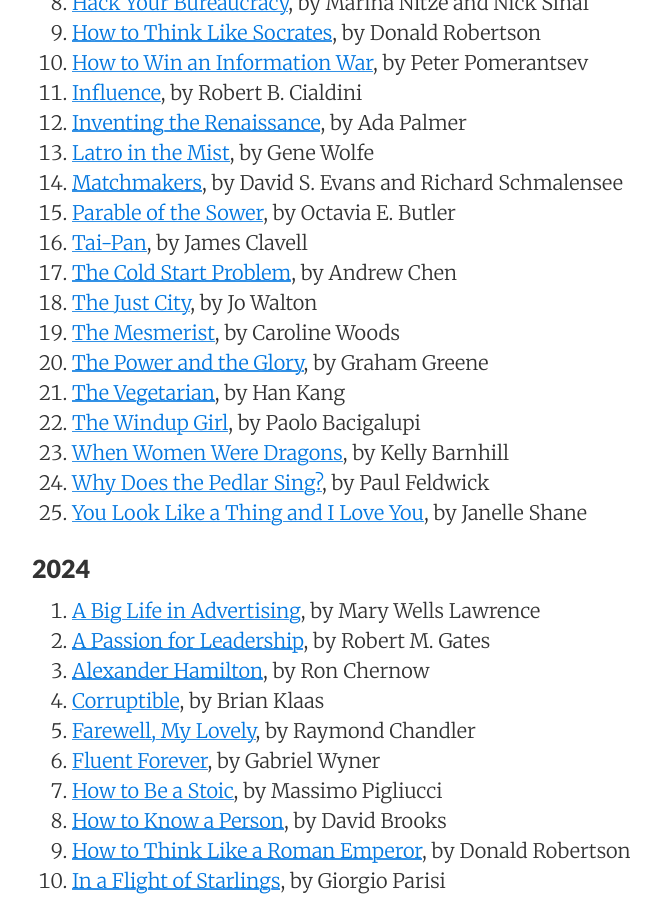
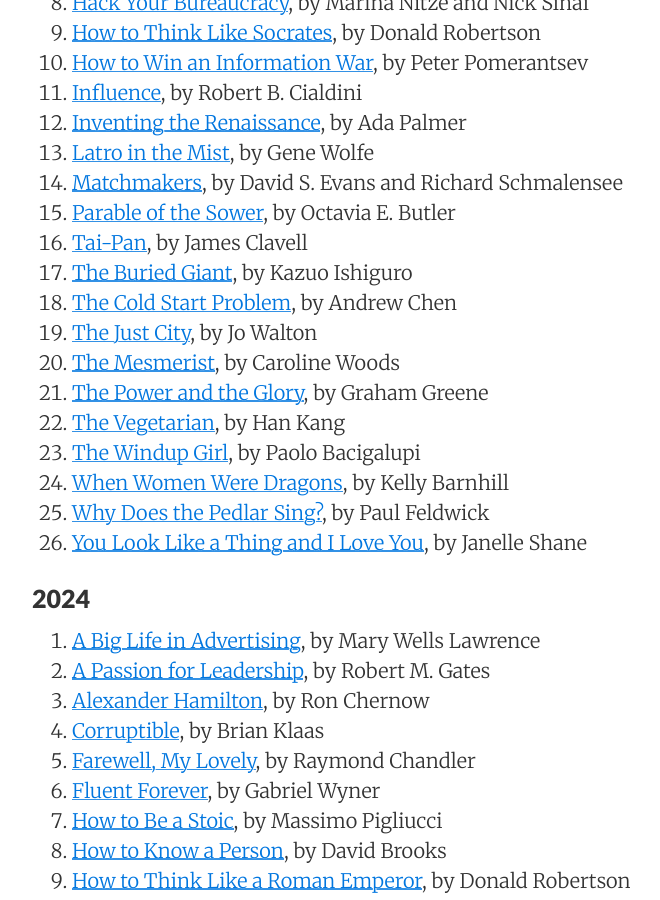
Before and after one commit to sewardlee337/sewardlee337.github.io, a Jekyll site: the page built from readinglist.md, in a window 1280 px wide and 900 px high, scrolled down 770 px. Shown: the whole window, without its empty margins (188-848 px from the left). Built offline with Jekyll 4.4.1, drawn with Linux system fonts in a browser that asks for light colours; nearby versions of some CDN libraries.

Commit message:
update reading list

```diff
--- a/readinglist.md
+++ b/readinglist.md
@@ -34,6 +34,7 @@ _"My alma mater was books, a good library... I could spend the rest of my life r
 1. [Matchmakers](https://www.amazon.com/Matchmakers-New-Economics-Multisided-Platforms/dp/1633691721), by David S. Evans and Richard Schmalensee
 1. [Parable of the Sower](https://www.amazon.com/Parable-Sower-Earthseed-Octavia-Butler/dp/0446675504), by Octavia E. Butler
 1. [Tai-Pan](https://www.amazon.com/Tai-Pan-Asian-Saga-James-Clavell/dp/0440184622), by James Clavell
+1. [The Buried Giant](https://www.amazon.com/dp/B00N6PCXME?ref_=cm_sw_r_ffobk_cp_ud_dp_W6N459AX46B1NQ9WBD56&bestFormat=true), by Kazuo Ishiguro
 1. [The Cold Start Problem](https://www.amazon.com/Cold-Start-Problem-Andrew-Chen/dp/0062969749), by Andrew Chen
 1. [The Just City](https://a.co/d/7eqEIni), by Jo Walton
 1. [The Mesmerist](https://www.amazon.com/Mesmerist-Novel-Caroline-Woods-ebook/dp/B0CPXZ2TCX), by Caroline Woods
```
